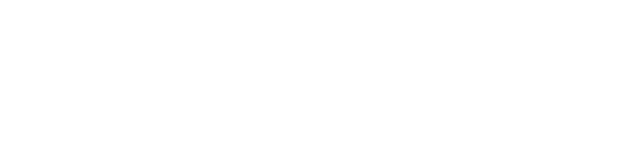
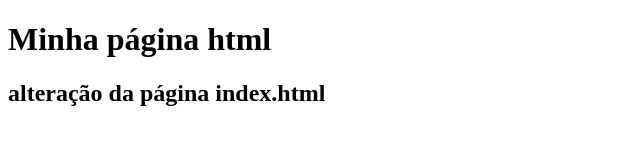
Before and after one commit to Camenraider/gama-no-github, a plain HTML site: page index.html in a window 1280 px wide. Shown: the whole page, without its empty margins (0-640 px from the left). Drawn offline with Linux system fonts and the light colour scheme.

Commit message:
arquivo index.html atualizado novamente

```diff
--- a/index.html
+++ b/index.html
@@ -4,9 +4,10 @@
     <meta charset="UTF-8">
     <meta http-equiv="X-UA-Compatible" content="IE=edge">
     <meta name="viewport" content="width=device-width, initial-scale=1.0">
-    <title>Minha Página HTML</title>
+    <title>Gama no github</title>
 </head>
 <body>
-
+    <h1>Minha página html</h1>
+    <h2>alteração da página index.html</h2>
 </body>
 </html>
```
